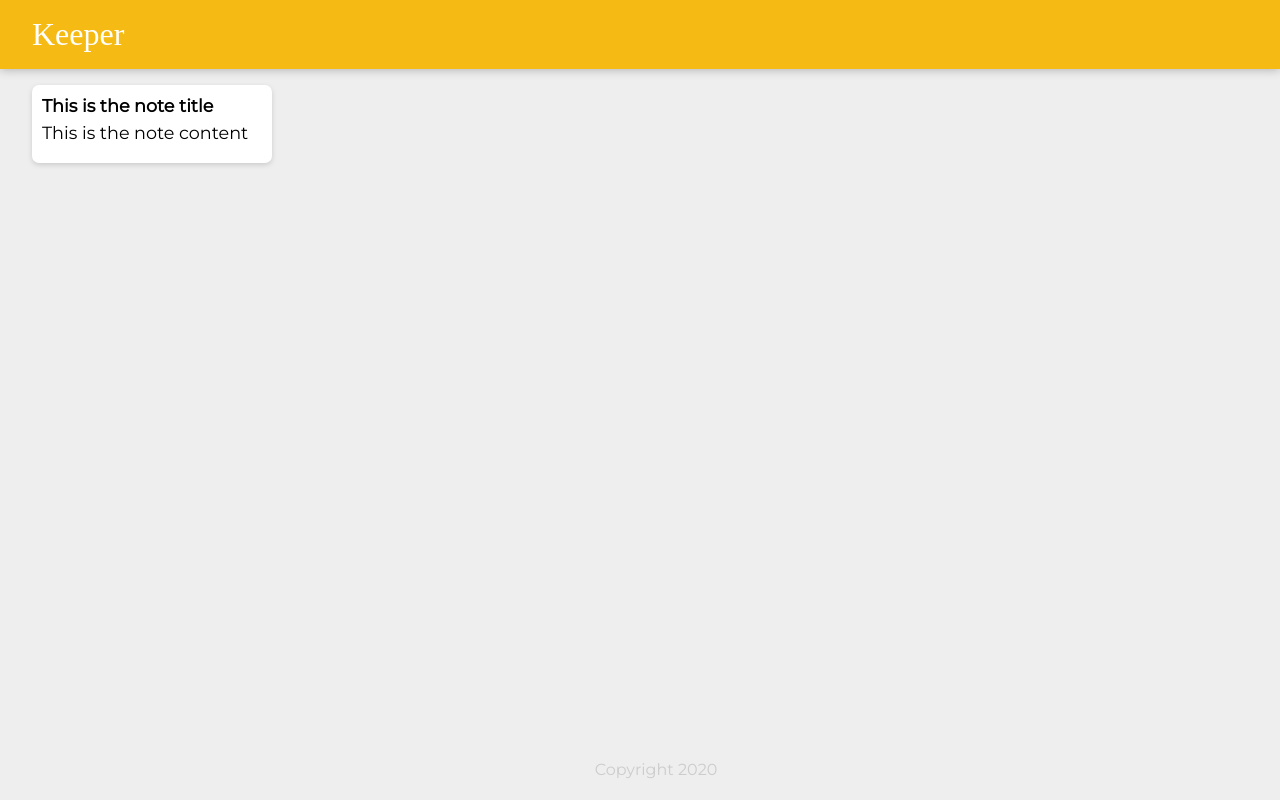
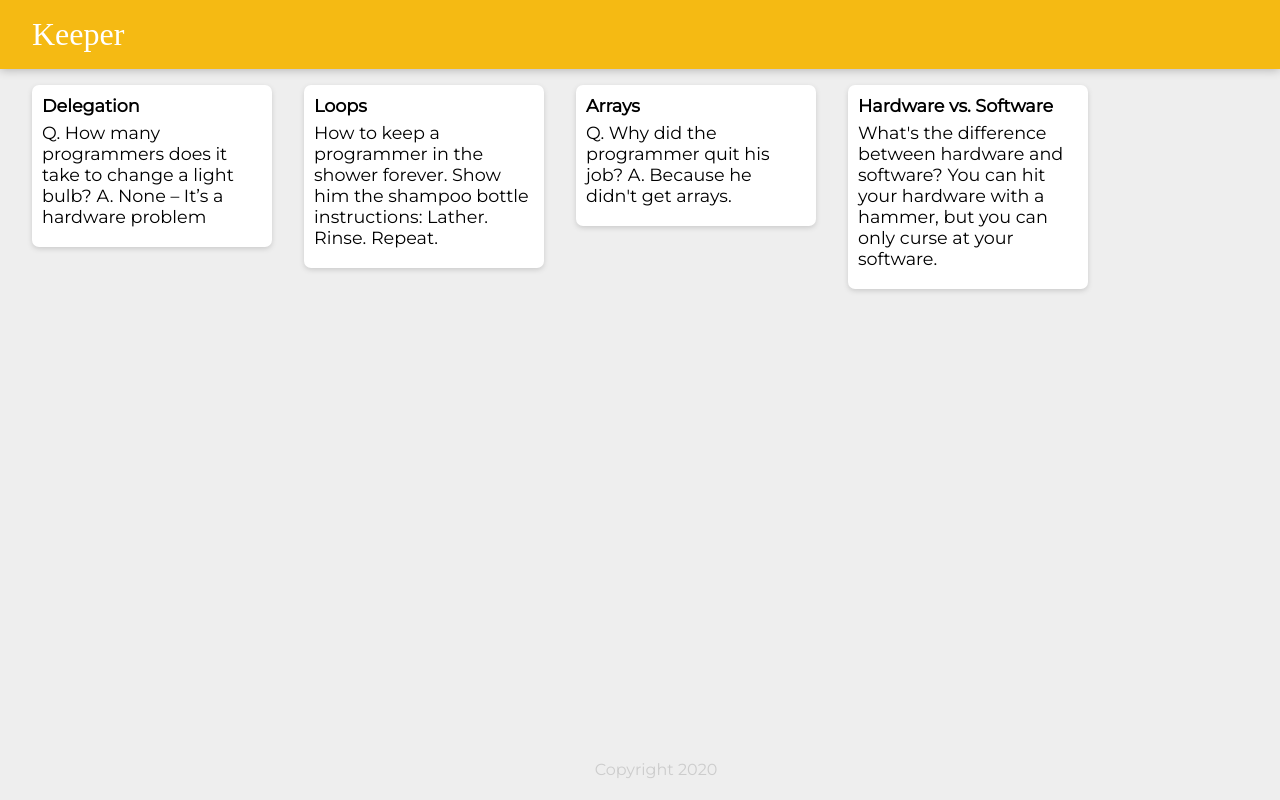
Before and after one commit to hulyak/keeper-app, a React (Create React App) app: page / in a window 1280 px wide. Built offline with nearby package versions, Linux system fonts and the light colour scheme; a web font is replaced by a local one.

Commit message:
feat : dynamically add note component

```diff
--- a/src/components/App.jsx
+++ b/src/components/App.jsx
@@ -2,12 +2,19 @@
 import Header from "./Header";
 import Note from "./Note";
 import Footer from "./Footer";
+import notes from "../notes";
 
 function App() {
   return (
     <div>
       <Header />
-      <Note />
+      {notes.map(note => (
+        <Note
+          key={note.key}
+          title={note.title}
+          content={note.content}
+        />
+      ))}
       <Footer />
     </div>
   );
--- a/src/components/Footer.jsx
+++ b/src/components/Footer.jsx
@@ -1,6 +1,7 @@
 import React from "react";
 
 const year = new Date().getFullYear();
+
 function Footer() {
   return (
     <footer>
--- a/src/components/Note.jsx
+++ b/src/components/Note.jsx
@@ -1,10 +1,10 @@
 import React from "react";
 // properties should go inside html not inside custom components
-function Note() {
+function Note(props) {
   return (
     <div className="note">
-      <h1>This is the note title</h1>
-      <p>This is the note content</p>
+      <h1>{props.title}</h1>
+      <p>{props.content}</p>
     </div>
   );
 }
--- /dev/null
+++ b/src/notes.js
@@ -0,0 +1,28 @@
+const notes = [
+  {
+    key: 1,
+    title: "Delegation",
+    content:
+      "Q. How many programmers does it take to change a light bulb? A. None – It’s a hardware problem"
+  },
+  {
+    key: 2,
+    title: "Loops",
+    content:
+      "How to keep a programmer in the shower forever. Show him the shampoo bottle instructions: Lather. Rinse. Repeat."
+  },
+  {
+    key: 3,
+    title: "Arrays",
+    content:
+      "Q. Why did the programmer quit his job? A. Because he didn't get arrays."
+  },
+  {
+    key: 4,
+    title: "Hardware vs. Software",
+    content:
+      "What's the difference between hardware and software? You can hit your hardware with a hammer, but you can only curse at your software."
+  }
+];
+
+export default notes;
```
